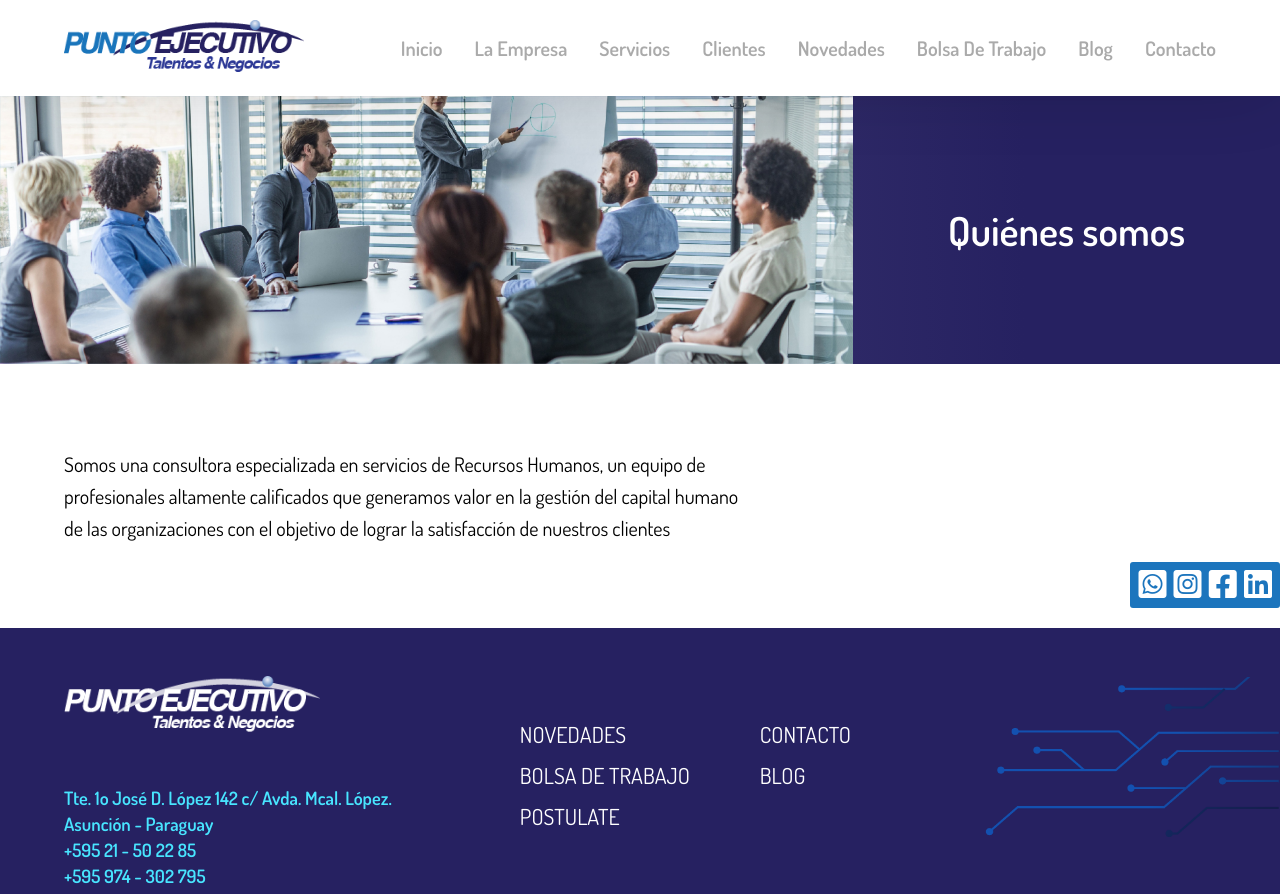
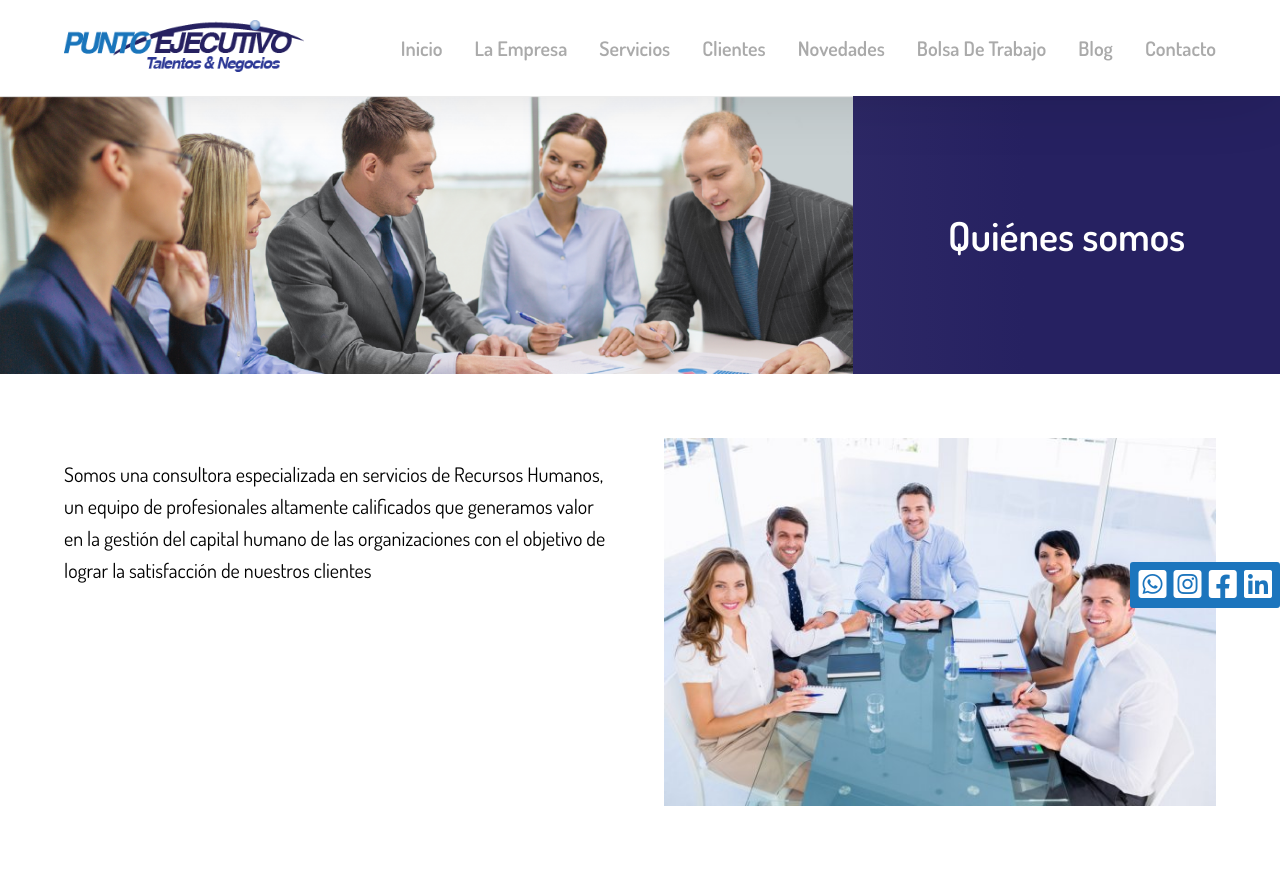
Before and after one commit to fervillalbag/doteject, a website: page nosotros.html in a window 1280 px wide. Shown: the top 894 px of the page. Drawn offline with Linux system fonts and the light colour scheme.

Commit message:
Cambiando imagen y banner de quienes somos

```diff
--- a/nosotros.html
+++ b/nosotros.html
@@ -97,7 +97,7 @@
 
    <header class="about-header">
       <div class="about-header__media">
-         <img src="./images/header-about.jpg" alt="" class="about-header__image">
+         <img src="./images/banner-quienes-somos.png" alt="" class="about-header__image">
       </div>
       <div class="about-header__info">
          <h2 class="about-header__title">Quiénes somos</h2>
@@ -116,15 +116,9 @@
             </p>
          </div>
          <div class="history__pictures">
-            <!-- <div class="history__media">
-               <img src="./images/historia-01.jpg" alt="" class="history__image">
+            <div class="history__media">
+               <img src="./images/quienes-somos-main.png" alt="" class="history__image">
             </div>
-            <div class="history__media">
-               <img src="./images/historia-02.jpg" alt="" class="history__image">
-            </div>
-            <div class="history__media">
-               <img src="./images/historia-03.jpg" alt="" class="history__image">
-            </div> -->
          </div>
       </div>
    </section>
--- a/sass/pages/_history.scss
+++ b/sass/pages/_history.scss
@@ -5,7 +5,7 @@
 
    &__grid {
       display: grid;
-      grid-template-columns: 1.7fr 1fr;
+      grid-template-columns: 1fr 1fr;
       grid-column-gap: 3rem;
 
       @include responsive(992px) {
```
Also changed, not shown: css/main.css, images/banner-quienes-somos.png (added), images/quienes-somos-main.png (added).
